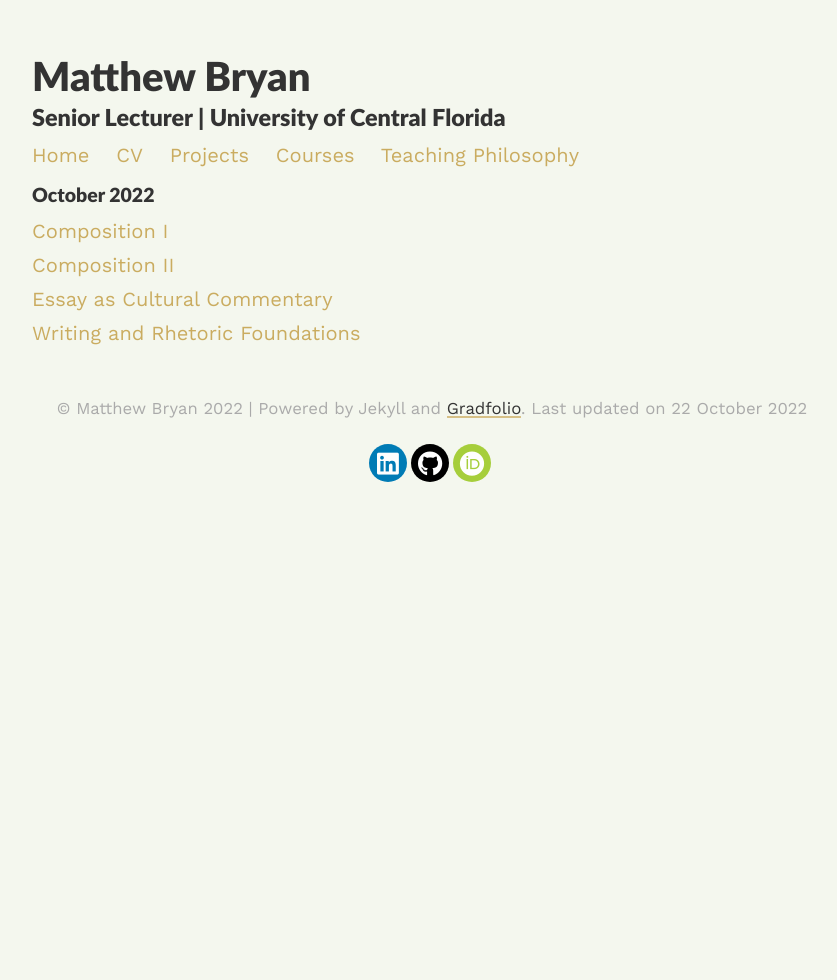
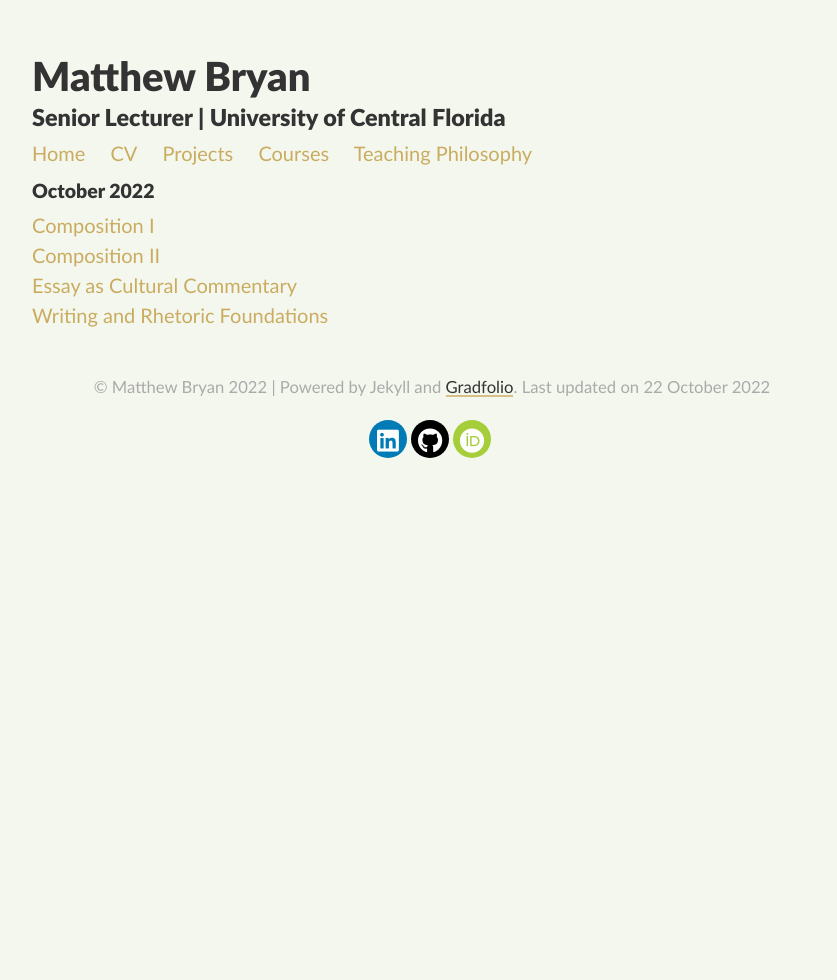
Before and after one commit to matthew-bryan/ENG6800Website, a Jekyll site: the page built from archive.html, in a window 1280 px wide. Shown: the whole page, without its empty margins (208-1045 px from the left). Built offline with Jekyll 4.4.1, drawn with Linux system fonts in a browser that asks for light colours; nearby versions of some CDN libraries.

Commit message:
changed fonts

```diff
--- a/assets/css/_sass/variables.scss
+++ b/assets/css/_sass/variables.scss
@@ -1,8 +1,8 @@
-$base-font-family: 'Work Sans', sans-serif;
+$base-font-family: 'Trebuchet MS', sans-serif;
 $base-font-size:   20px;
 $base-font-weight: 400;
 $small-font-size:  $base-font-size * 0.875;
-$base-line-height: 1.7;
+$base-line-height: 1.5;
 
 $spacing-unit:     30px;
 $light-gray: gray;
```
